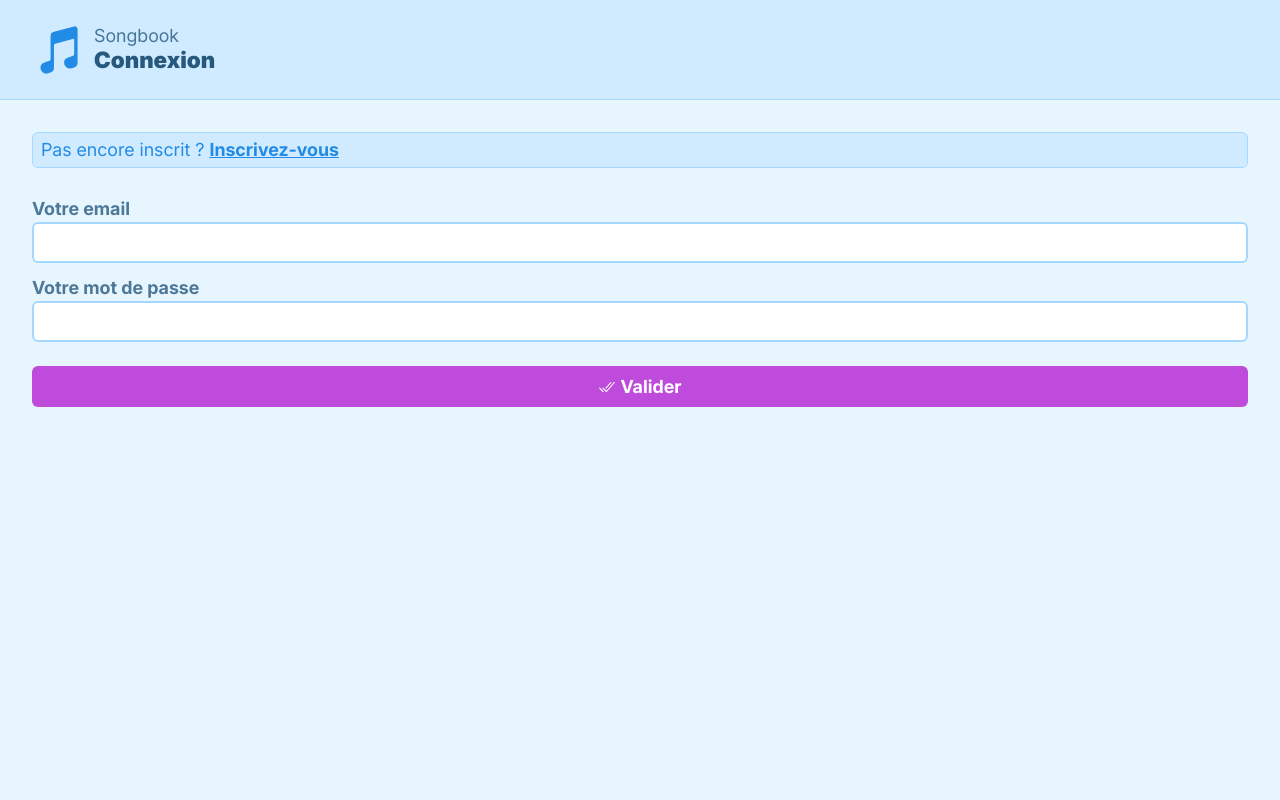
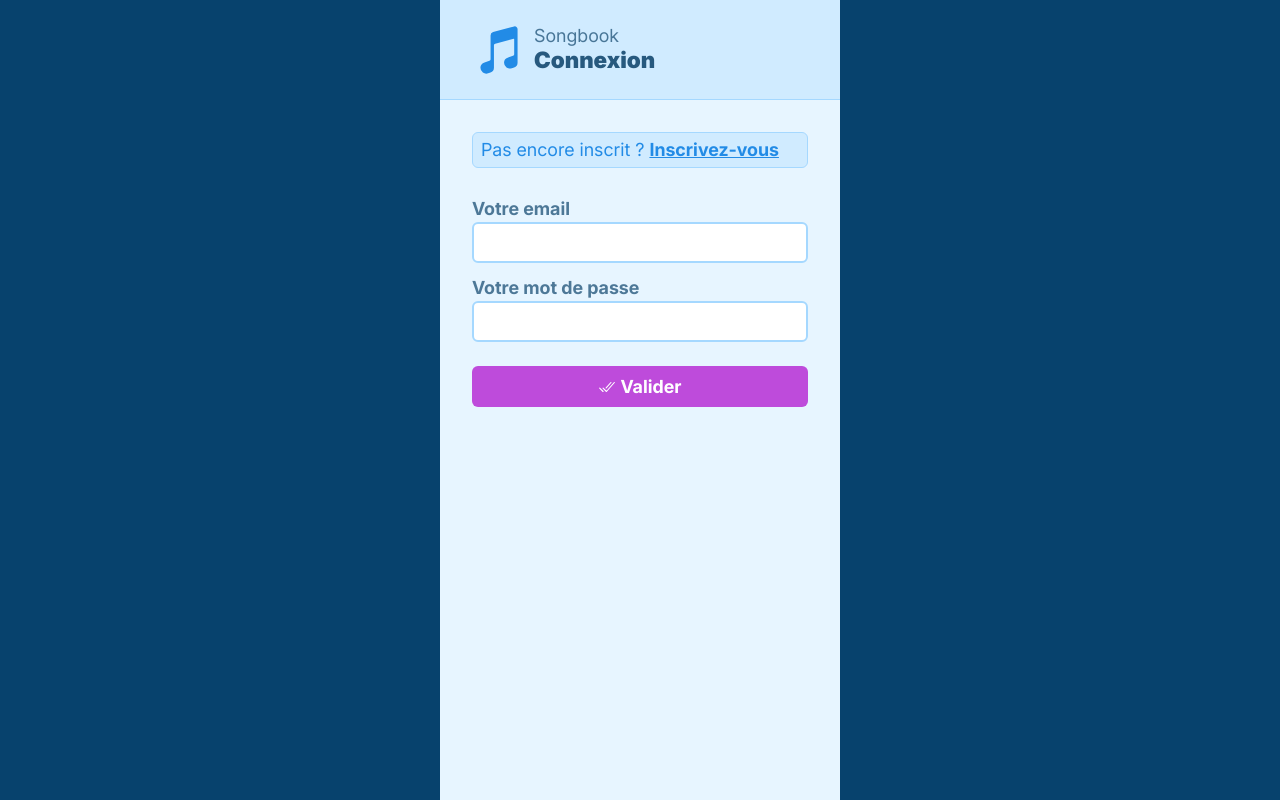
Before and after one commit to sylvain-galoustoff/songbook, a React (Vite) app: page /login in a window 1280 px wide. Built offline with nearby package versions, Linux system fonts and the light colour scheme; no server answers.

Commit message:
#root max-width

```diff
--- a/src/styles/index.css
+++ b/src/styles/index.css
@@ -51,6 +51,13 @@ body {
   margin: 0;
   min-width: 320px;
   min-height: 100vh;
+  background-color: #07426d;
+}
+
+#root {
+  max-width: 400px;
+  margin: auto;
+  background-color: var(--background);
 }
 
 a {
```
